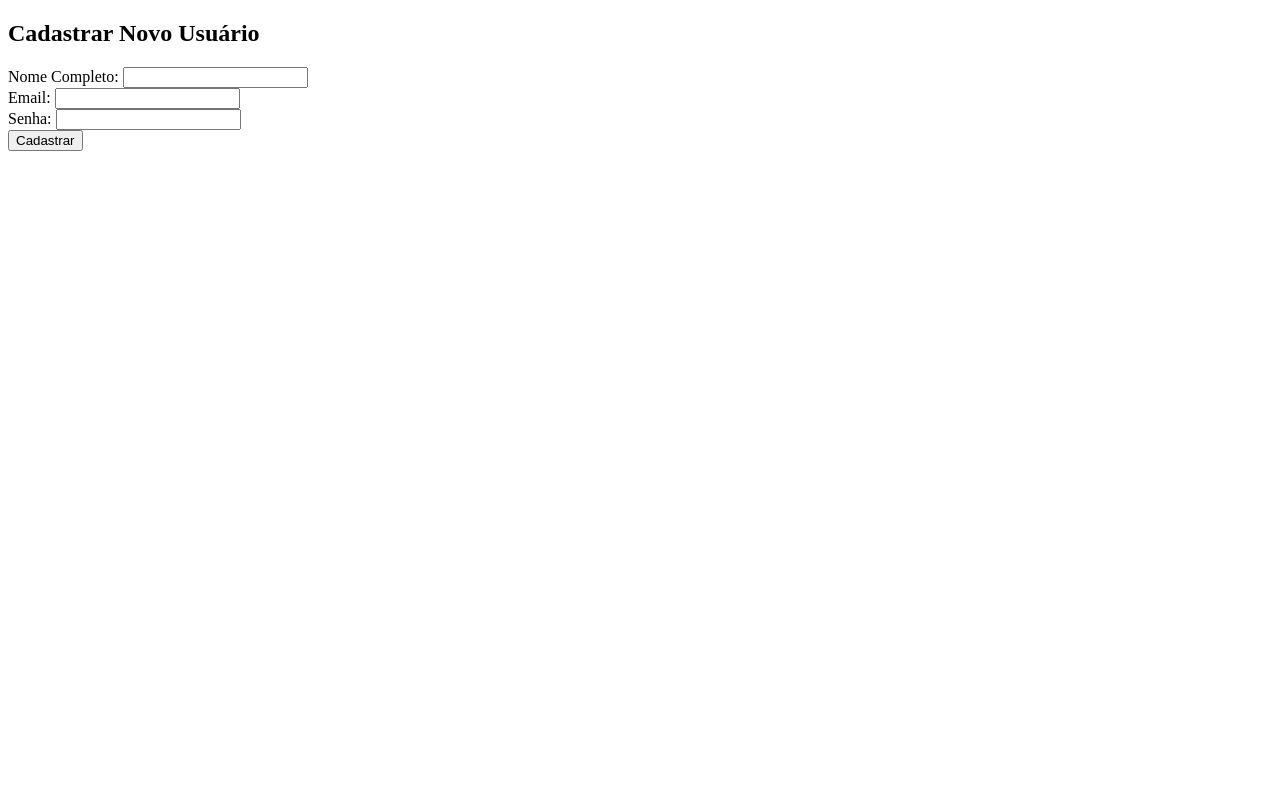
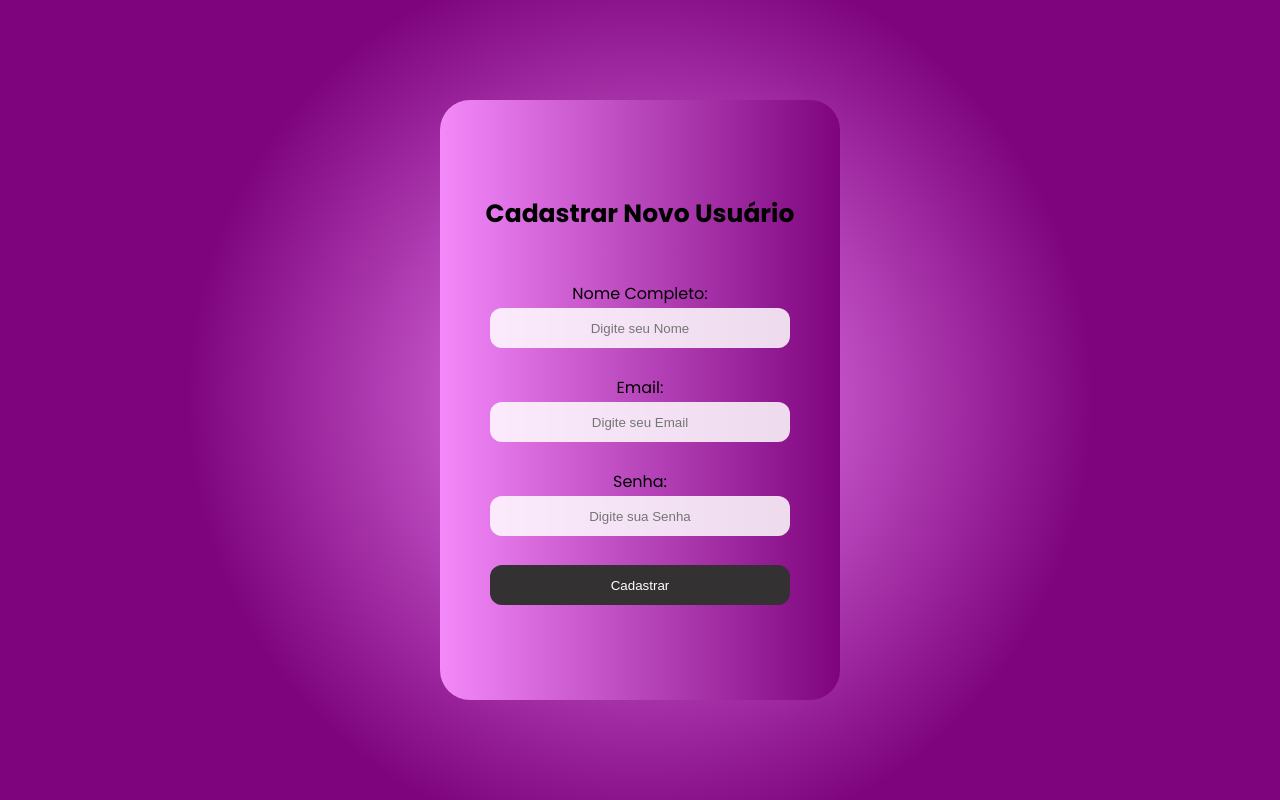
Before and after one commit to fkauanGIT/mini-projeto-senac, a PHP site: page /cadastro.php in a window 1280 px wide. Run offline with PHP 8.4, Linux system fonts and the light colour scheme.

Commit message:
Adição de Bonitezas do Cadastro e Login

```diff
--- /dev/null
+++ b/assets/bonitamento.css
@@ -0,0 +1,74 @@
+*{
+    padding: 0%;
+    box-sizing: border-box;
+    margin: 0%;
+    box-shadow: 0 0 0 0;
+    outline: 0;
+}
+
+html{
+    background: #F489FA;
+    background: radial-gradient(circle, rgba(244, 137, 250, 1) 0%, rgba(125, 4, 125, 1) 60%);
+}
+
+body{
+    display: flex;
+    width: 100%;
+    height: 100vh;
+    justify-content: center;
+    align-items: center;
+    font-family: "Poppins", sans-serif;
+    font-weight: 400;
+    font-style: normal;
+
+}
+form{
+    align-items: center;
+    display: flex;
+    flex-direction: column;
+    gap: 2px;
+
+}
+input{
+    width: 300px;
+    height: 40px;
+    border-radius: 12px;
+    border: none;
+    background-color: #ffffffd8;
+    text-align: center;
+}
+h2{
+    font-size: 50px;
+}
+button{
+    width: 300px;
+    height: 40px;
+    border-radius: 12px;
+    border: none;
+    background-color: #333131;
+    color: #ffffff;
+}
+.style{
+    padding: 12px 12px 12px 12px;
+    display: flex;
+    flex-direction: column;
+    background: linear-gradient(90deg,rgba(244, 137, 250, 1) , rgba(125, 4, 125, 1));
+    width: 400px;
+    height: 600px;
+    border-radius: 30px;
+    justify-content: center;
+    align-items: center;
+    gap: 3rem;
+}
+#check{
+    width:15px;
+    height:15px;
+}
+
+a{
+    color: white;
+}
+
+h2{
+    font-size: 25px;
+}
--- a/cadastro.php
+++ b/cadastro.php
@@ -29,15 +29,23 @@ if ($_SERVER["REQUEST_METHOD"] == "POST") {
 
 <!DOCTYPE html>
 <html>
-<head><title>Cadastro</title></head>
+<head>
+    <title>Cadastro</title>
+    <link rel="stylesheet" href="assets/bonitamento.css">
+    <link rel="preconnect" href="https://fonts.googleapis.com">
+    <link rel="preconnect" href="https://fonts.gstatic.com" crossorigin>
+    <link href="https://fonts.googleapis.com/css2?family=Poppins:ital,wght@0,100;0,200;0,300;0,400;0,500;0,600;0,700;0,800;0,900;1,100;1,200;1,300;1,400;1,500;1,600;1,700;1,800;1,900&display=swap" rel="stylesheet">
+</head>
 <body>
-    <h2>Cadastrar Novo Usuário</h2>
-    <?php if (isset($erro)) echo "<p style='color:red;'>$erro</p>"; ?>
-    <form method="POST">
-        Nome Completo: <input type="text" name="nome" required><br>
-        Email: <input type="email" name="email" required><br>
-        Senha: <input type="password" name="senha" required><br>
-        <button type="submit">Cadastrar</button>
-    </form>
+    <div class="style">
+        <h2>Cadastrar Novo Usuário</h2>
+        <?php if (isset($erro)) echo "<p style='color:red;'>$erro</p>"; ?>
+        <form method="POST">
+            Nome Completo: <input placeholder="Digite seu Nome" type="text" name="nome" required><br>
+            Email: <input placeholder="Digite seu Email" type="email" name="email" required><br>
+            Senha: <input placeholder="Digite sua Senha" type="password" name="senha" required><br>
+            <button type="submit">Cadastrar</button>
+        </form>
+    </div>
 </body>
 </html>
```
Also changed, not shown: index.php (+12 -5 lines).
